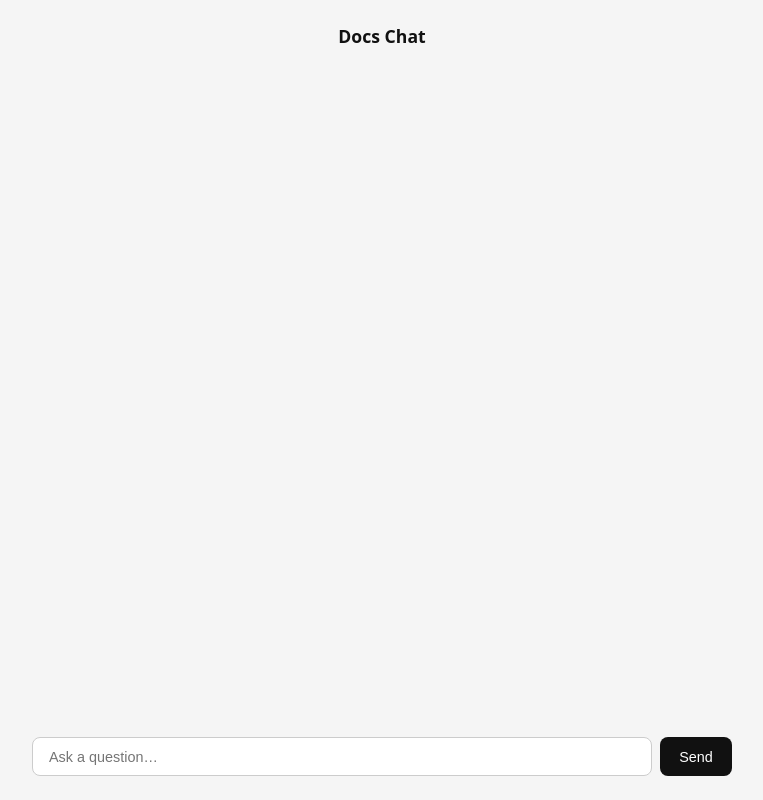
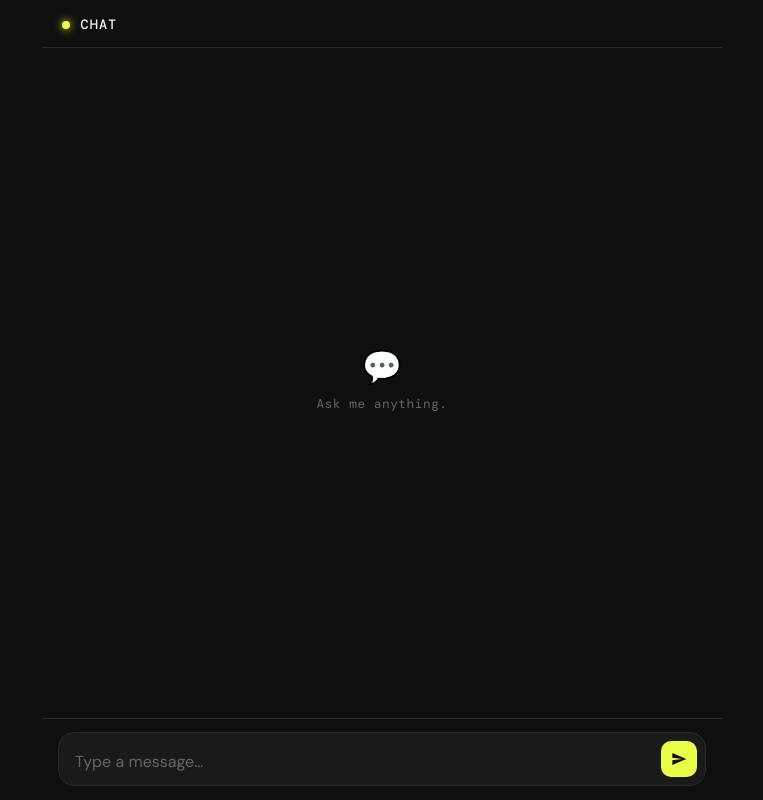
Before and after one commit to Sushila-Meena/rag_chatbot, a plain HTML site: page static/index.html in a window 1280 px wide. Shown: the whole page, without its empty margins (258-1021 px from the left). Drawn offline with nearby package versions, Linux system fonts and the light colour scheme.

Commit message:
no chat history+ ui changes

```diff
--- a/static/index.html
+++ b/static/index.html
@@ -2,153 +2,347 @@
 <html lang="en">
 <head>
   <meta charset="UTF-8" />
-  <meta name="viewport" content="width=device-width, initial-scale=1.0" />
-  <title>Docs Chat</title>
+  <meta name="viewport" content="width=device-width, initial-scale=1.0, viewport-fit=cover" />
+  <title>Chat</title>
+  <link href="https://fonts.googleapis.com/css2?family=DM+Mono:wght@400;500&family=DM+Sans:wght@400;500;600&display=swap" rel="stylesheet" />
   <style>
+    :root {
+      --bg:        #0f0f0f;
+      --surface:   #1a1a1a;
+      --border:    #2a2a2a;
+      --accent:    #e8ff47;
+      --accent-dim:#b8cc2a;
+      --text:      #f0f0f0;
+      --muted:     #666;
+      --user-bg:   #e8ff47;
+      --user-text: #0f0f0f;
+      --bot-bg:    #1e1e1e;
+      --bot-text:  #e8e8e8;
+      --radius:    14px;
+      --font-mono: 'DM Mono', monospace;
+      --font-sans: 'DM Sans', sans-serif;
+    }
+
     *, *::before, *::after { box-sizing: border-box; margin: 0; padding: 0; }
 
+    html, body {
+      height: 100%;
+      background: var(--bg);
+      color: var(--text);
+      font-family: var(--font-sans);
+      -webkit-font-smoothing: antialiased;
+    }
+
     body {
-      font-family: system-ui, sans-serif;
-      background: #f5f5f5;
-      height: 100vh;
+      display: flex;
+      justify-content: center;
+      align-items: stretch;
+      padding:
+        env(safe-area-inset-top)
+        env(safe-area-inset-right)
+        env(safe-area-inset-bottom)
+        env(safe-area-inset-left);
+    }
+
+    .shell {
+      width: 100%;
+      max-width: 680px;
+      display: flex;
+      flex-direction: column;
+      height: 100dvh;
+    }
+
+    /* header */
+    header {
+      flex-shrink: 0;
+      padding: 1rem 1.25rem 0.85rem;
+      border-bottom: 1px solid var(--border);
+      display: flex;
+      align-items: center;
+      gap: 0.65rem;
+    }
+
+    .logo-dot {
+      width: 8px;
+      height: 8px;
+      border-radius: 50%;
+      background: var(--accent);
+      box-shadow: 0 0 8px var(--accent);
+      animation: pulse 2.5s ease-in-out infinite;
+    }
+
+    @keyframes pulse {
+      0%, 100% { opacity: 1; transform: scale(1); }
+      50%       { opacity: 0.5; transform: scale(0.85); }
+    }
+
+    header h1 {
+      font-family: var(--font-mono);
+      font-size: 0.85rem;
+      font-weight: 500;
+      letter-spacing: 0.08em;
+      text-transform: uppercase;
+    }
+
+    /* messages */
+    #messages {
+      flex: 1;
+      overflow-y: auto;
+      padding: 1.25rem 1rem;
+      display: flex;
+      flex-direction: column;
+      gap: 0.85rem;
+      scroll-behavior: smooth;
+      scrollbar-width: thin;
+      scrollbar-color: var(--border) transparent;
+    }
+
+    #messages::-webkit-scrollbar       { width: 4px; }
+    #messages::-webkit-scrollbar-track { background: transparent; }
+    #messages::-webkit-scrollbar-thumb { background: var(--border); border-radius: 2px; }
+
+    .empty-state {
+      flex: 1;
       display: flex;
       flex-direction: column;
       align-items: center;
-      padding: 1.5rem 1rem;
-      gap: 1rem;
+      justify-content: center;
+      gap: 0.6rem;
+      color: var(--muted);
+      text-align: center;
+      padding: 2rem;
+      animation: fadeIn 0.6s ease;
     }
 
-    h1 {
-      font-size: 1.1rem;
-      font-weight: 600;
-      color: #111;
+    .empty-state .icon { font-size: 2rem; line-height: 1; }
+
+    .empty-state p {
+      font-size: 0.8rem;
+      font-family: var(--font-mono);
+      letter-spacing: 0.04em;
+      line-height: 1.7;
     }
 
-    #messages {
-      width: 100%;
-      max-width: 700px;
-      flex: 1;
-      overflow-y: auto;
-      display: flex;
-      flex-direction: column;
-      gap: 0.75rem;
-      padding: 0.5rem 0;
+    /* bubbles */
+    .msg {
+      max-width: 82%;
+      padding: 0.7rem 1rem;
+      border-radius: var(--radius);
+      font-size: 0.9rem;
+      line-height: 1.65;
+      white-space: pre-wrap;
+      word-break: break-word;
+      animation: slideUp 0.22s ease;
     }
 
-    .msg {
-      max-width: 80%;
-      padding: 0.65rem 0.9rem;
-      border-radius: 10px;
-      font-size: 0.9rem;
-      line-height: 1.6;
-      white-space: pre-wrap;
+    @keyframes slideUp {
+      from { opacity: 0; transform: translateY(6px); }
+      to   { opacity: 1; transform: translateY(0); }
     }
+
+    @keyframes fadeIn {
+      from { opacity: 0; }
+      to   { opacity: 1; }
+    }
+
     .msg.user {
-      background: #111;
-      color: #fff;
+      background: var(--user-bg);
+      color: var(--user-text);
       align-self: flex-end;
+      border-bottom-right-radius: 4px;
+      font-weight: 500;
     }
+
     .msg.bot {
-      background: #e8e8e8;
-      color: #111;
+      background: var(--bot-bg);
+      color: var(--bot-text);
       align-self: flex-start;
+      border: 1px solid var(--border);
+      border-bottom-left-radius: 4px;
     }
+
     .msg.thinking {
-      color: #888;
+      color: var(--muted);
       font-style: italic;
+      font-family: var(--font-mono);
+      font-size: 0.8rem;
+      background: transparent;
+      border: 1px dashed var(--border);
+      padding: 0.6rem 0.9rem;
+    }
+
+    .dots::after {
+      content: '';
+      animation: dots 1.4s steps(4, end) infinite;
+    }
+
+    @keyframes dots {
+      0%   { content: ''; }
+      25%  { content: '.'; }
+      50%  { content: '..'; }
+      75%  { content: '...'; }
+    }
+
+    /* input */
+    .input-wrap {
+      flex-shrink: 0;
+      padding: 0.85rem 1rem;
+      padding-bottom: calc(0.85rem + env(safe-area-inset-bottom));
+      border-top: 1px solid var(--border);
+      background: var(--bg);
     }
 
     .input-row {
-      width: 100%;
-      max-width: 700px;
       display: flex;
-      gap: 0.5rem;
+      gap: 0.6rem;
+      align-items: flex-end;
+      background: var(--surface);
+      border: 1px solid var(--border);
+      border-radius: calc(var(--radius) + 2px);
+      padding: 0.5rem 0.5rem 0.5rem 1rem;
+      transition: border-color 0.2s;
     }
 
-    input[type="text"] {
+    .input-row:focus-within { border-color: var(--accent); }
+
+    textarea {
       flex: 1;
-      padding: 0.65rem 1rem;
-      border: 1px solid #ccc;
-      border-radius: 8px;
-      font-size: 0.9rem;
+      background: transparent;
+      border: none;
       outline: none;
+      resize: none;
+      color: var(--text);
+      font-family: var(--font-sans);
+      font-size: max(16px, 0.9rem);
+      line-height: 1.5;
+      max-height: 120px;
+      min-height: 24px;
+      padding: 0.2rem 0;
     }
-    input[type="text"]:focus { border-color: #111; }
 
-    button {
-      padding: 0.65rem 1.2rem;
-      background: #111;
-      color: #fff;
+    textarea::placeholder { color: var(--muted); }
+
+    button#btn {
+      flex-shrink: 0;
+      width: 36px;
+      height: 36px;
+      border-radius: 10px;
+      background: var(--accent);
       border: none;
-      border-radius: 8px;
-      font-size: 0.9rem;
       cursor: pointer;
+      display: flex;
+      align-items: center;
+      justify-content: center;
+      transition: background 0.15s, transform 0.1s;
     }
-    button:disabled { background: #aaa; cursor: not-allowed; }
+
+    button#btn:hover:not(:disabled)  { background: var(--accent-dim); }
+    button#btn:active:not(:disabled) { transform: scale(0.93); }
+    button#btn:disabled              { background: var(--border); cursor: not-allowed; }
+
+    button#btn svg          { width: 16px; height: 16px; fill: var(--user-text); }
+    button#btn:disabled svg { fill: var(--muted); }
+
+    @media (max-width: 480px) {
+      .msg      { max-width: 90%; font-size: 0.875rem; }
+      header h1 { font-size: 0.78rem; }
+    }
   </style>
 </head>
 <body>
 
-  <h1>Docs Chat</h1>
+<div class="shell">
 
-  <div id="messages"></div>
+  <header>
+    <div class="logo-dot"></div>
+    <h1>Chat</h1>
+  </header>
 
+  <div id="messages">
+    <div class="empty-state" id="empty">
+      <div class="icon">💬</div>
+      <p>Ask me anything.</p>
+    </div>
+  </div>
+
+  <div class="input-wrap">
     <div class="input-row">
-    <input id="q" type="text" placeholder="Ask a question…"
-           onkeydown="if(event.key==='Enter') send()" />
-    <button id="btn" onclick="send()">Send</button>
+      <textarea
+        id="q"
+        rows="1"
+        placeholder="Type a message…"
+        oninput="autoResize(this)"
+        onkeydown="handleKey(event)"
+      ></textarea>
+      <button id="btn" onclick="send()" aria-label="Send">
+        <svg viewBox="0 0 24 24" xmlns="http://www.w3.org/2000/svg">
+          <path d="M2.01 21L23 12 2.01 3 2 10l15 2-15 2z"/>
+        </svg>
+      </button>
+    </div>
+  </div>
+
 </div>
 
 <script>
-    let history = [];
+  function autoResize(el) {
+    el.style.height = 'auto';
+    el.style.height = Math.min(el.scrollHeight, 120) + 'px';
+  }
+
+  function handleKey(e) {
+    if (e.key === 'Enter' && !e.shiftKey) {
+      e.preventDefault();
+      send();
+    }
+  }
 
   async function send() {
-      const input = document.getElementById("q");
+    const input    = document.getElementById('q');
     const question = input.value.trim();
     if (!question) return;
 
-      addMsg(question, "user");
-      input.value = "";
+    const empty = document.getElementById('empty');
+    if (empty) empty.remove();
 
-      const thinking = addMsg("Thinking…", "bot thinking");
-      document.getElementById("btn").disabled = true;
+    addMsg(question, 'user');
+    input.value        = '';
+    input.style.height = 'auto';
+
+    const thinking = addMsg('Thinking', 'bot thinking dots');
+    document.getElementById('btn').disabled = true;
 
     try {
-        const res  = await fetch("/chat", {
-          method: "POST",
-          headers: { "Content-Type": "application/json" },
-          body: JSON.stringify({ question, history }),
+      const res  = await fetch('/chat', {
+        method:  'POST',
+        headers: { 'Content-Type': 'application/json' },
+        body:    JSON.stringify({ question }),
       });
       const data = await res.json();
-        if (!res.ok) throw new Error(data.detail || "error");
+      if (!res.ok) throw new Error(data.detail || 'error');
 
-        thinking.textContent  = data.answer;
-        thinking.className    = "msg bot";
-
-        history.push({ role: "user",      content: question   });
-        history.push({ role: "assistant", content: data.answer });
-
-        // keep last 20 messages (10 turns)
-        if (history.length > 20) history = history.slice(-20);
+      thinking.textContent = data.answer;
+      thinking.className   = 'msg bot';
 
     } catch (e) {
-        thinking.textContent = "Error: " + e.message;
-        thinking.className   = "msg bot";
+      thinking.textContent = '⚠ ' + e.message;
+      thinking.className   = 'msg bot';
     } finally {
-        document.getElementById("btn").disabled = false;
+      document.getElementById('btn').disabled = false;
       input.focus();
     }
   }
 
   function addMsg(text, cls) {
-      const box = document.getElementById("messages");
-      const div = document.createElement("div");
-      div.className   = "msg " + cls;
+    const box = document.getElementById('messages');
+    const div = document.createElement('div');
+    div.className   = 'msg ' + cls;
     div.textContent = text;
     box.appendChild(div);
     box.scrollTop = box.scrollHeight;
     return div;
   }
 </script>
+
 </body>
 </html>
```
Also changed, not shown: 2 other files. Lines whose indentation alone changed are shown as unchanged.
